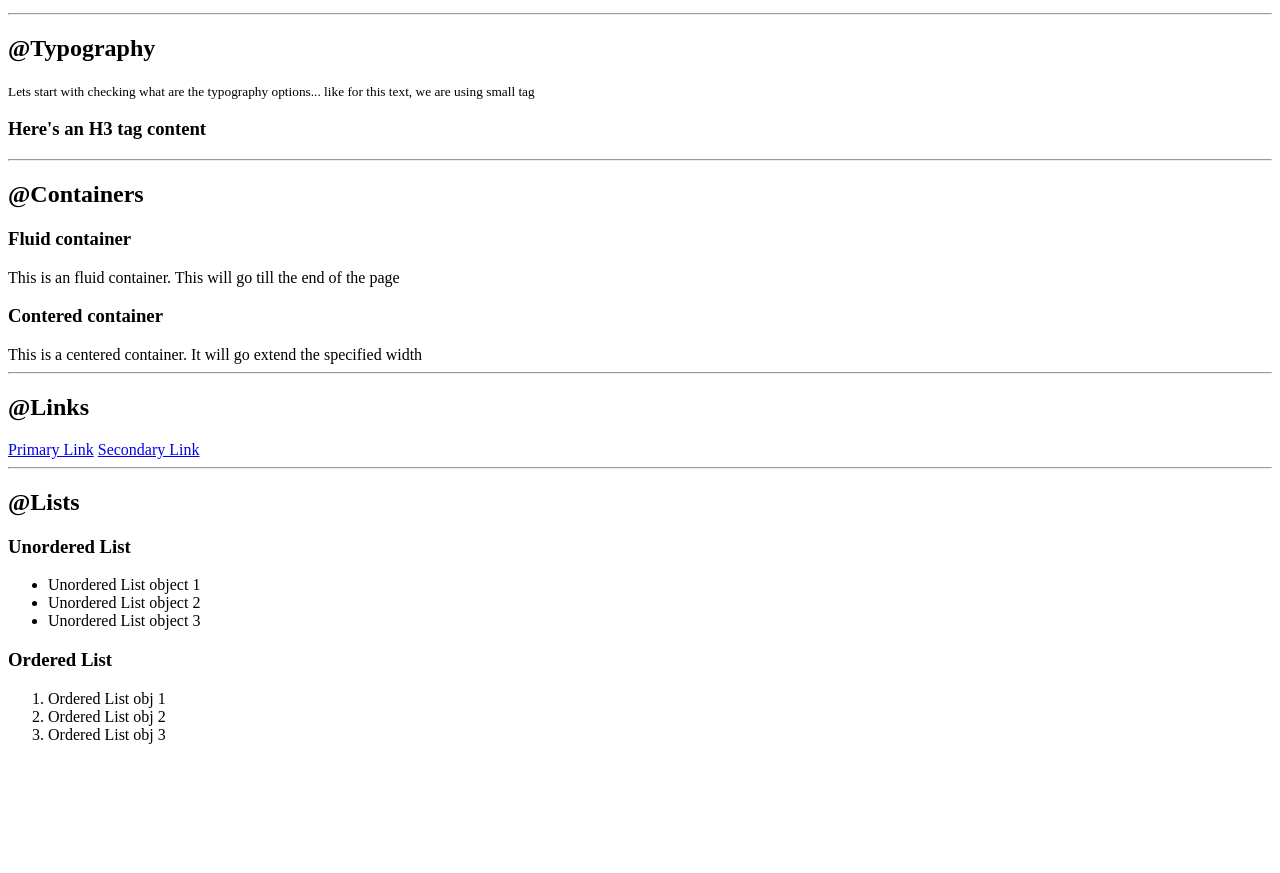
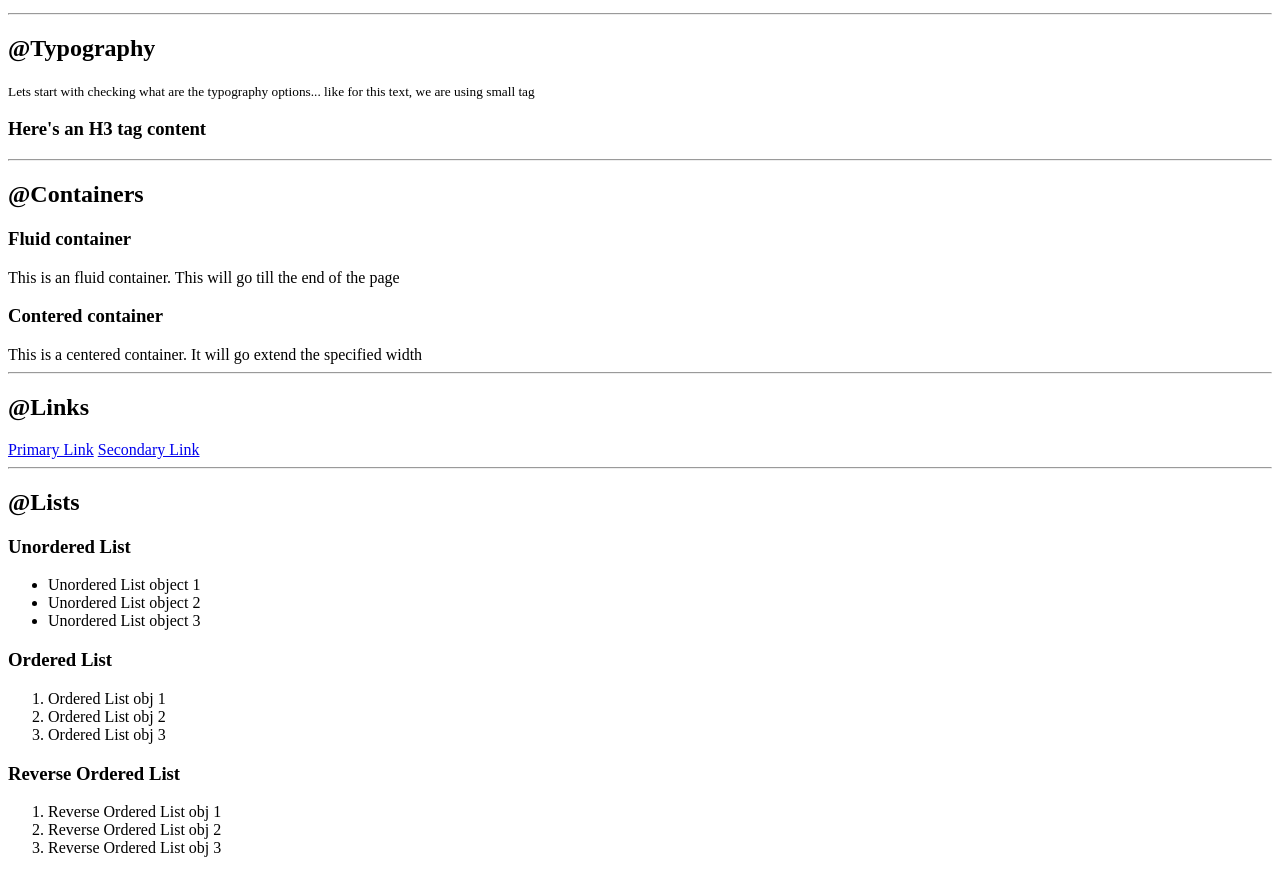
Before and after one commit to TunirC/portfolio-tunir-chakraborty, a plain HTML site: page index.html in a window 1280 px wide. Shown: the part 101-974 px from the top of the page. Before the commit the page ends 861 px from the top, so only its background shows below. Drawn offline with Linux system fonts and the light colour scheme.

Commit message:
Update index.html

```diff
--- a/index.html
+++ b/index.html
@@ -40,7 +40,12 @@
             <li>Ordered List obj 2</li>
             <li>Ordered List obj 3</li>
         </ol>
-
+        <h3>Reverse Ordered List</h3>
+        <ol>
+            <li>Reverse Ordered List obj 1</li>
+            <li>Reverse Ordered List obj 2</li>
+            <li>Reverse Ordered List obj 3</li>
+        </ol>
 
 
 </body>
```
